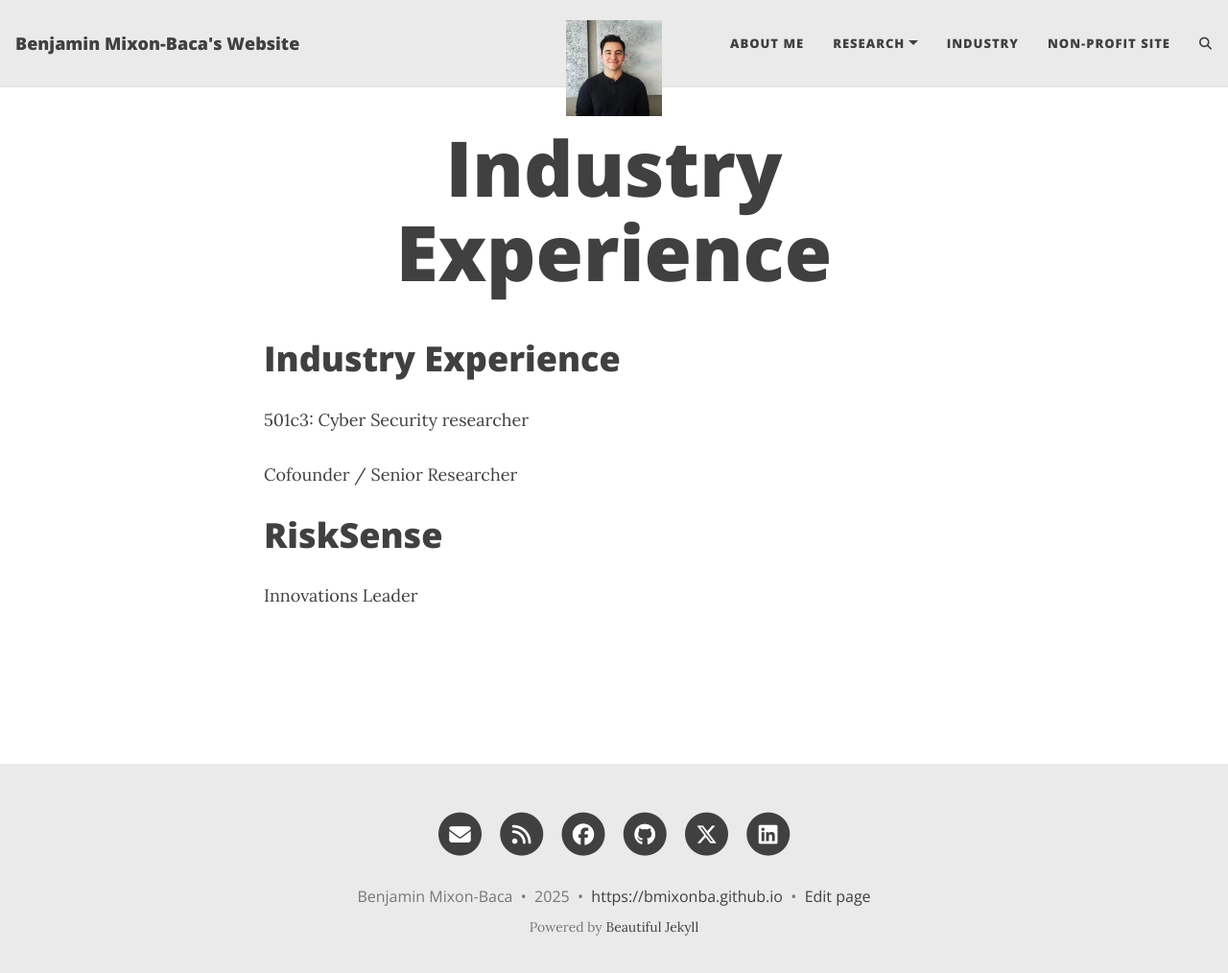
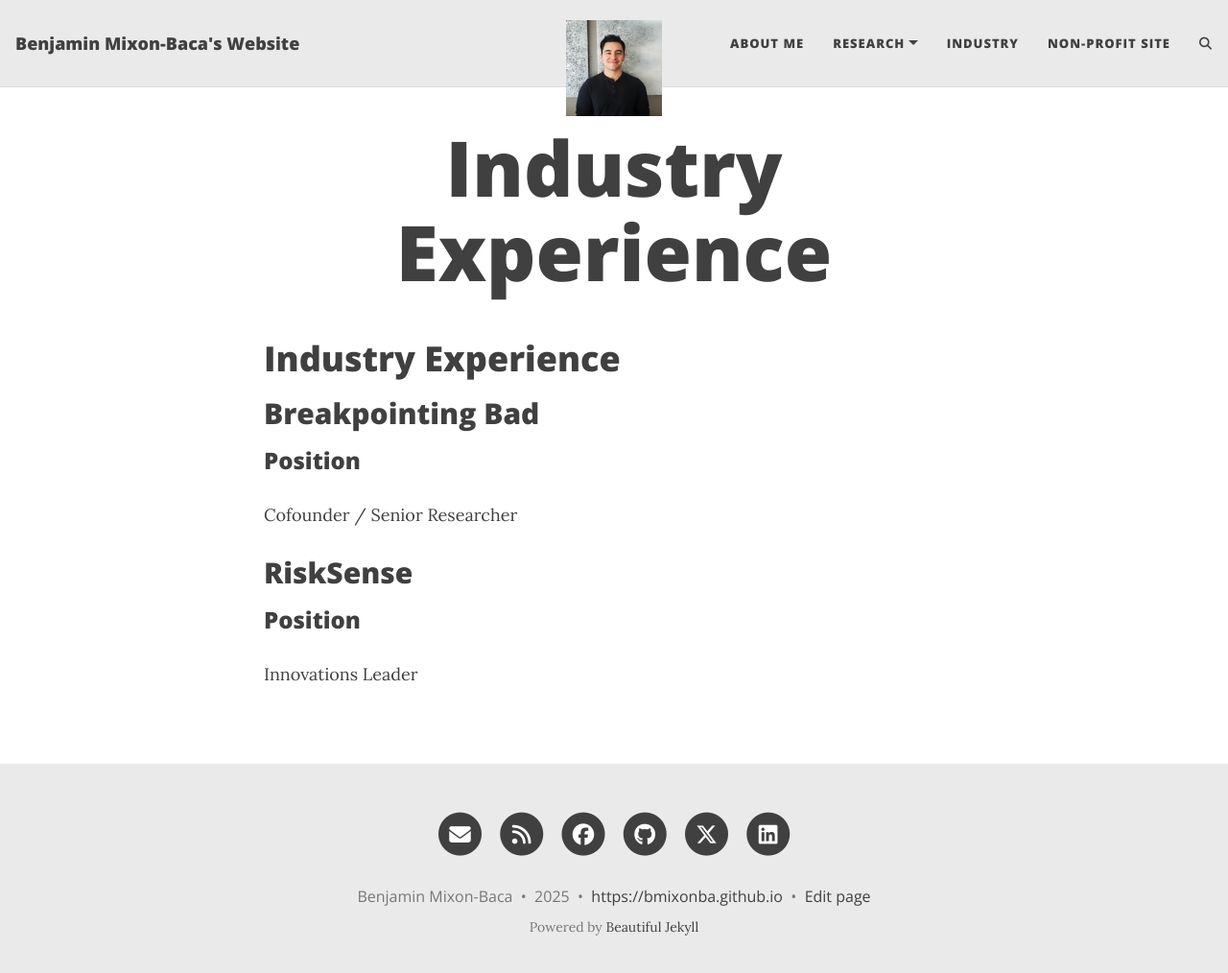
Before and after one commit to bmixonba/bmixonba.github.io, a Jekyll site: the page built from industry.md, in a window 1280 px wide and 1027 px high. Shown: the top 1014 px of the window at 96% size. Built offline with Jekyll 4.4.1, drawn with Linux system fonts in a browser that asks for light colours; our own code applies the rules of GitHub Pages for plain Markdown files; comment, search, counter and statistics services are not loaded.

Commit message:
Reformated industry.md

```diff
--- a/industry.md
+++ b/industry.md
@@ -1,9 +1,13 @@
 # Industry Experience
 
-501c3: Cyber Security researcher
+## Breakpointing Bad
+
+### Position
 
 Cofounder / Senior Researcher
 
-# RiskSense
+## RiskSense
+
+### Position
 
 Innovations Leader
```
